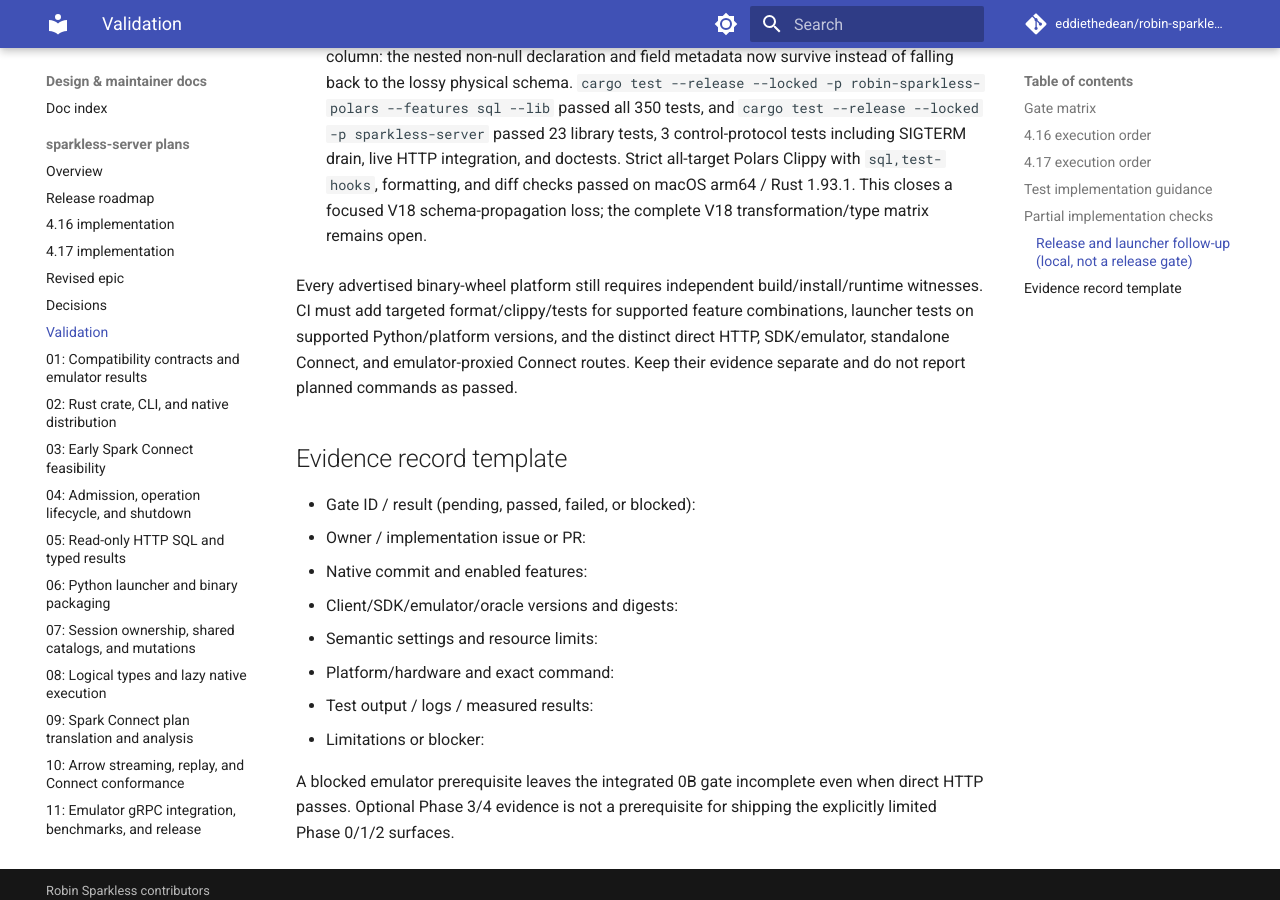
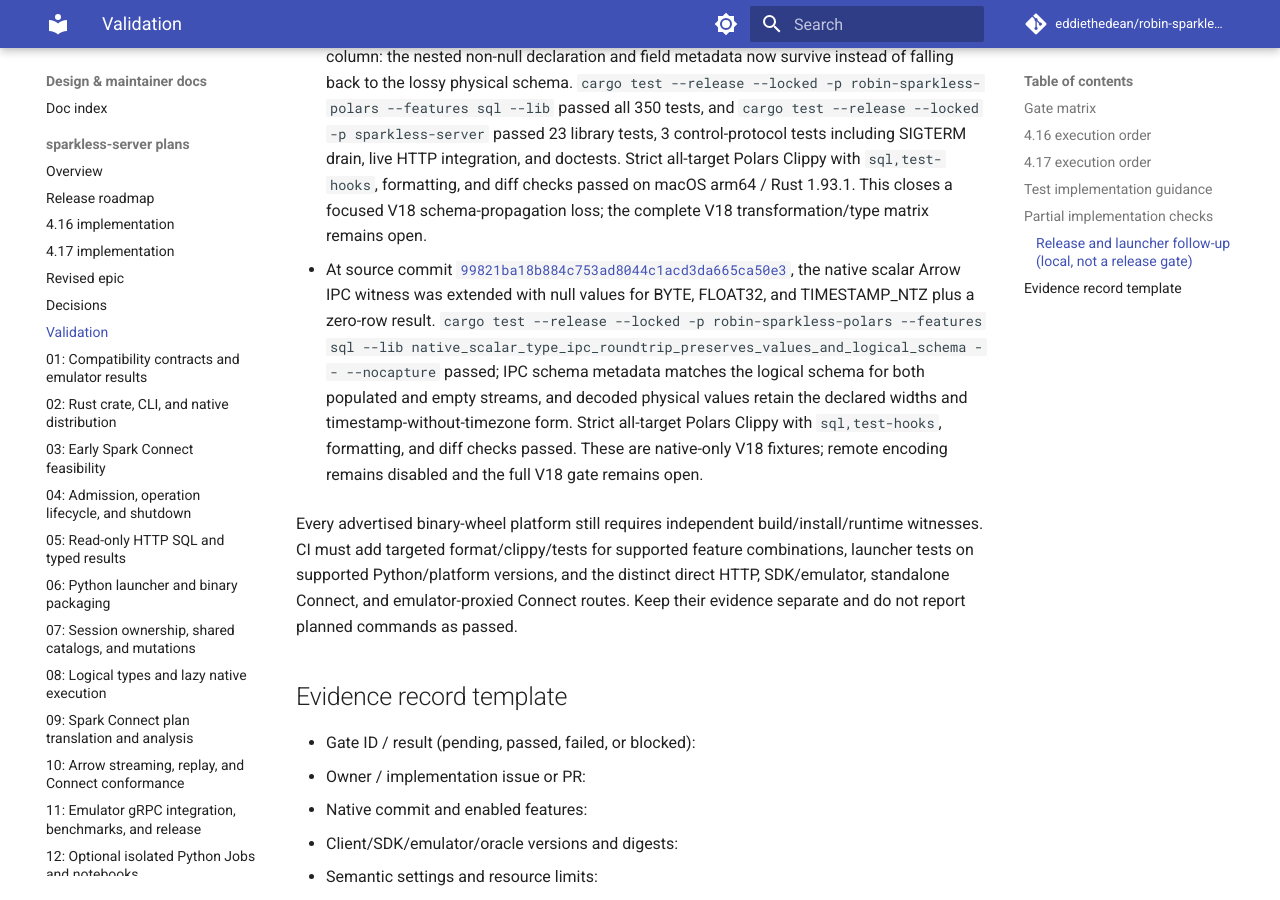
Before and after one commit to eddiethedean/robin-sparkless, an MkDocs documentation site: the page built from docs/plans/sparkless-server/VALIDATION.md, in a window 1280 px wide and 900 px high, scrolled down 20618 px. Built offline with MkDocs 1.6.1 and Material for MkDocs 9.7.7, drawn with Linux system fonts in a browser that asks for light colours; comment, search, counter and statistics services are not loaded.

Commit message:
Record null and empty scalar IPC coverage

```diff
--- a/docs/plans/sparkless-server/VALIDATION.md
+++ b/docs/plans/sparkless-server/VALIDATION.md
@@ -164,6 +164,9 @@
 
 - At source commit [`078d592f637262a329c69a37cb43edc34ab4a796`](https://github.com/eddiethedean/robin-sparkless/commit/078d592f637262a329c69a37cb43edc34ab4a796), a new nested `with_column` regression reproduced and then verified the fix for copying a struct into a new column: the nested non-null declaration and field metadata now survive instead of falling back to the lossy physical schema. `cargo test --release --locked -p robin-sparkless-polars --features sql --lib` passed all 350 tests, and `cargo test --release --locked -p sparkless-server` passed 23 library tests, 3 control-protocol tests including SIGTERM drain, live HTTP integration, and doctests. Strict all-target Polars Clippy with `sql,test-hooks`, formatting, and diff checks passed on macOS arm64 / Rust 1.93.1. This closes a focused V18 schema-propagation loss; the complete V18 transformation/type matrix remains open.
 
+
+- At source commit [`99821ba18b884c753ad8044c1acd3da665ca50e3`](https://github.com/eddiethedean/robin-sparkless/commit/99821ba18b884c753ad8044c1acd3da665ca50e3), the native scalar Arrow IPC witness was extended with null values for BYTE, FLOAT32, and TIMESTAMP_NTZ plus a zero-row result. `cargo test --release --locked -p robin-sparkless-polars --features sql --lib native_scalar_type_ipc_roundtrip_preserves_values_and_logical_schema -- --nocapture` passed; IPC schema metadata matches the logical schema for both populated and empty streams, and decoded physical values retain the declared widths and timestamp-without-timezone form. Strict all-target Polars Clippy with `sql,test-hooks`, formatting, and diff checks passed. These are native-only V18 fixtures; remote encoding remains disabled and the full V18 gate remains open.
+
 Every advertised binary-wheel platform still requires independent build/install/runtime witnesses. CI must add targeted format/clippy/tests for supported feature combinations, launcher tests on supported Python/platform versions, and the distinct direct HTTP, SDK/emulator, standalone Connect, and emulator-proxied Connect routes. Keep their evidence separate and do not report planned commands as passed.
 
 ## Evidence record template
```
